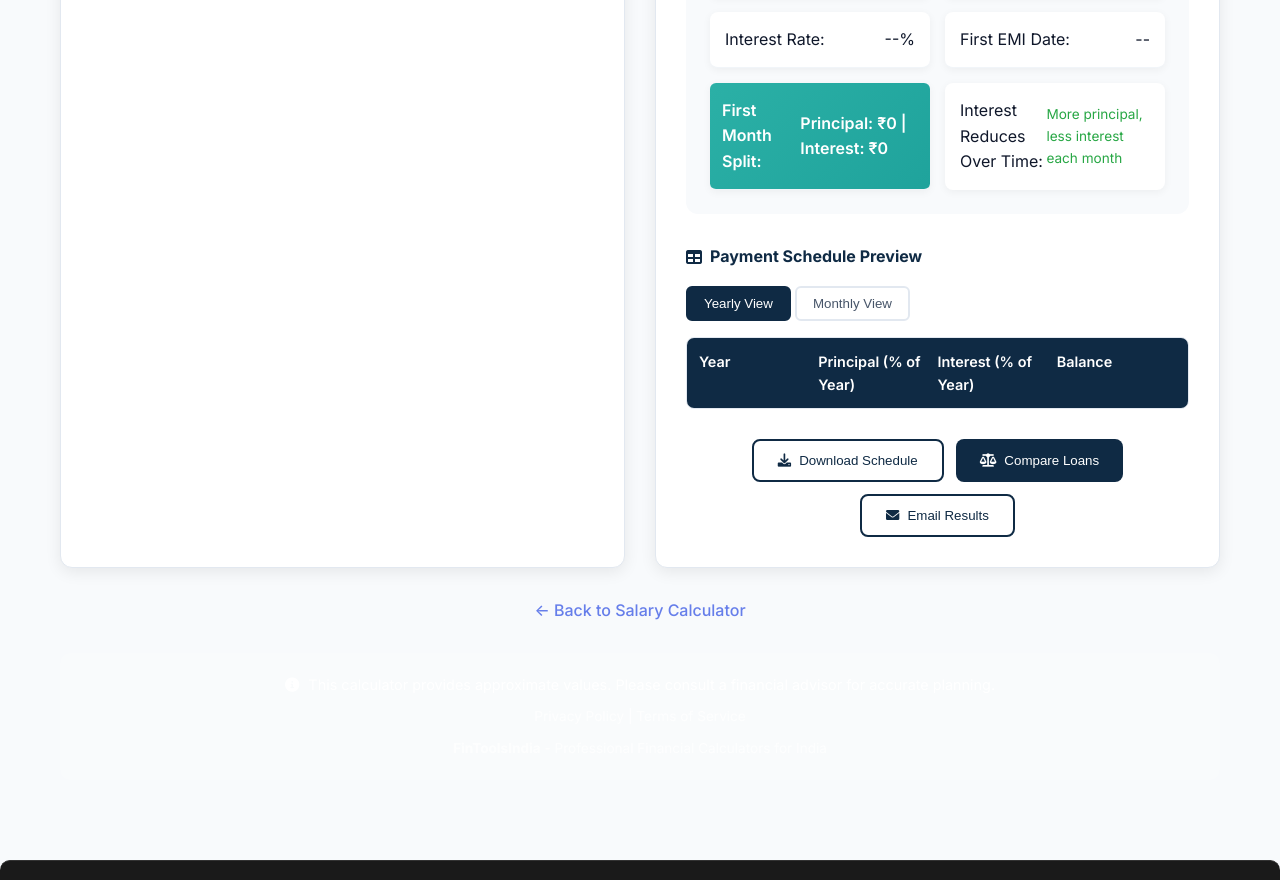
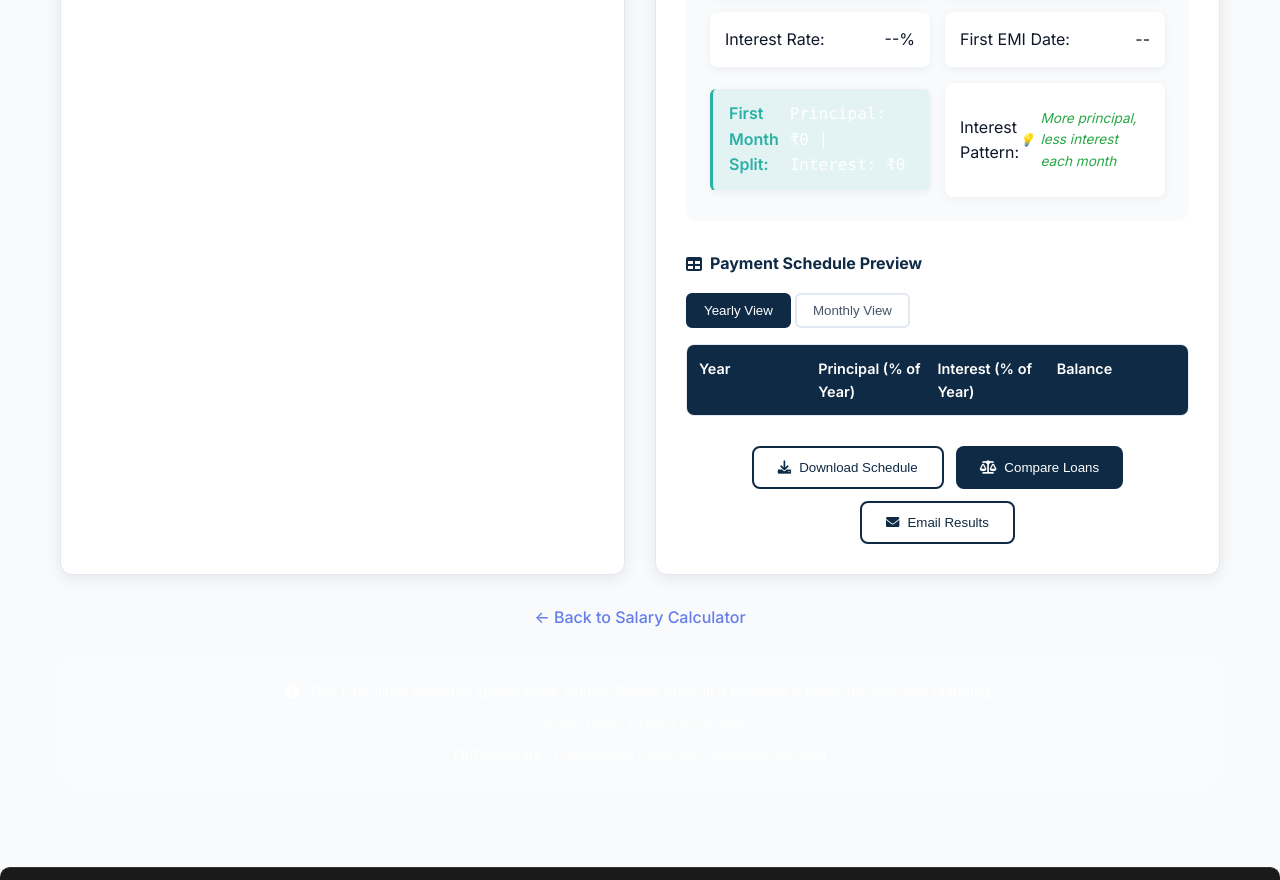
Before and after one commit to FinToolsIndia/Inhand-salary-calculator, a website: page emi-calculator.html in a window 1280 px wide. Shown: the part 2193-3073 px from the top of the page. Drawn offline with Linux system fonts and the light colour scheme.

Commit message:
Enhanced EMI Calculator styling with professional breakdown formatting
- Added comprehensive CSS styling for EMI breakdown components
- Enhanced .emi-breakdown container with teal accent border and background
- Styled .breakdown-item.mini for compact principal/interest display
- Added .breakdown-item.highlight for emphasized first month split
- Implemented .educational-note styling with lightbulb emoji
- Improved HTML structure for better visual hierarchy
- Enhanced readability with proper indentation and spacing
- Added monospace font for monetary values in breakdowns
- Consistent professional styling across all breakdown elements

```diff
--- a/emi-calculator.html
+++ b/emi-calculator.html
@@ -318,8 +318,8 @@
                                 <span id="firstMonthSplit">Principal: ₹0 | Interest: ₹0</span>
                             </div>
                             <div class="breakdown-item">
-                                <span>Interest Reduces Over Time:</span>
-                                <span style="color: #28a745; font-size: 0.85em;">More principal, less interest each month</span>
+                                <span>Interest Pattern:</span>
+                                <span class="educational-note">More principal, less interest each month</span>
                             </div>
                         </div>
                     </div>
--- a/style.css
+++ b/style.css
@@ -2815,3 +2815,65 @@ footer i {
         max-width: 100%;
     }
 }
+
+/* Enhanced EMI Breakdown Styling */
+.emi-breakdown {
+    margin-top: 12px;
+    padding: 10px;
+    background: rgba(255, 255, 255, 0.1);
+    border-radius: 8px;
+    border-left: 3px solid #2BB0A6;
+}
+
+.breakdown-item.mini {
+    display: flex;
+    justify-content: space-between;
+    padding: 4px 0;
+    font-size: 0.85em;
+    color: #e0e6ed;
+    background: none !important;
+    border-radius: 0 !important;
+    border: none !important;
+}
+
+.breakdown-item.mini:not(:last-child) {
+    border-bottom: 1px solid rgba(255, 255, 255, 0.1) !important;
+    margin-bottom: 4px;
+    padding-bottom: 6px;
+}
+
+.breakdown-item.highlight {
+    background: rgba(43, 176, 166, 0.1) !important;
+    border-left: 3px solid #2BB0A6 !important;
+    padding: 12px 16px !important;
+    border-radius: 6px !important;
+    margin: 6px 0 !important;
+    display: flex;
+    justify-content: space-between;
+    align-items: center;
+}
+
+.breakdown-item.highlight span:first-child {
+    font-weight: 600;
+    color: #2BB0A6;
+}
+
+.breakdown-item.highlight span:last-child {
+    font-weight: 500;
+    font-family: 'SF Mono', 'Monaco', 'Inconsolata', 'Fira Code', monospace;
+}
+
+/* Educational info styling */
+.educational-note {
+    color: #28a745 !important;
+    font-size: 0.85em !important;
+    font-style: italic;
+    display: flex;
+    align-items: center;
+    gap: 6px;
+}
+
+.educational-note::before {
+    content: "💡";
+    font-size: 0.9em;
+}
```
